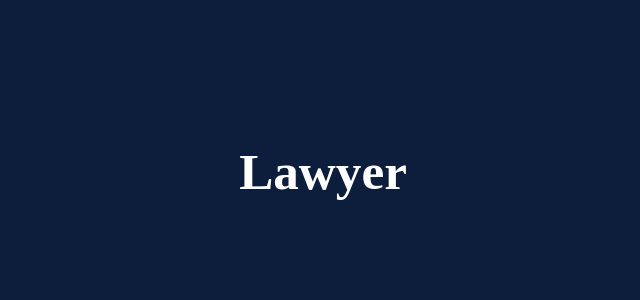
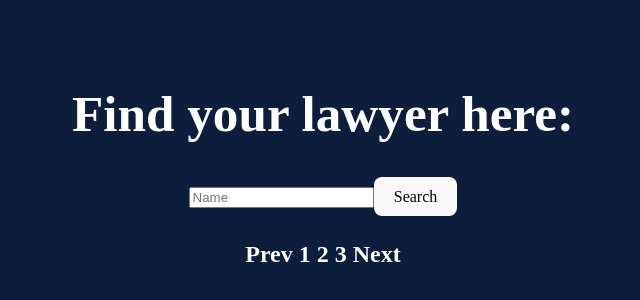
Before and after one commit to pura-toru/lawyer-project, a React (Vite) app in the folder client/: page /lawyer in a window 1280 px wide. Shown: the part 228-528 px from the top of the page, without its empty margins (317-957 px from the left). Built offline with nearby package versions, Linux system fonts and the light colour scheme.

Commit message:
Create placeholder lawyer page & remove node_modules from git

```diff
--- a/client/src/components/Lawyer.jsx
+++ b/client/src/components/Lawyer.jsx
@@ -1,8 +1,19 @@
+/* action search mungkin buat hubungin query nanti belom pasti jadi gw komen
+  ref: https://react.dev/reference/react-dom/components/form */
 const Lawyer= () => {
   return (
-    <header>
-      <h1>Lawyer</h1>
-    </header>
+    <>
+      <div className="SearchBar">
+        <h1>Find your lawyer here:</h1>
+        <form /*action={search}*/>
+          <input name="query" placeholder="Name" />
+          <button type="submit">Search</button>
+        </form>
+      </div>
+      <div className="Main">
+        <h2 /* Placeholder pagination component. Kykny make react pagination */> Prev 1 2 3 Next </h2>
+      </div>
+    </>
   );
 };
 
```
Also changed, not shown: 1 other file (tests, documents, lock files or other folders).
